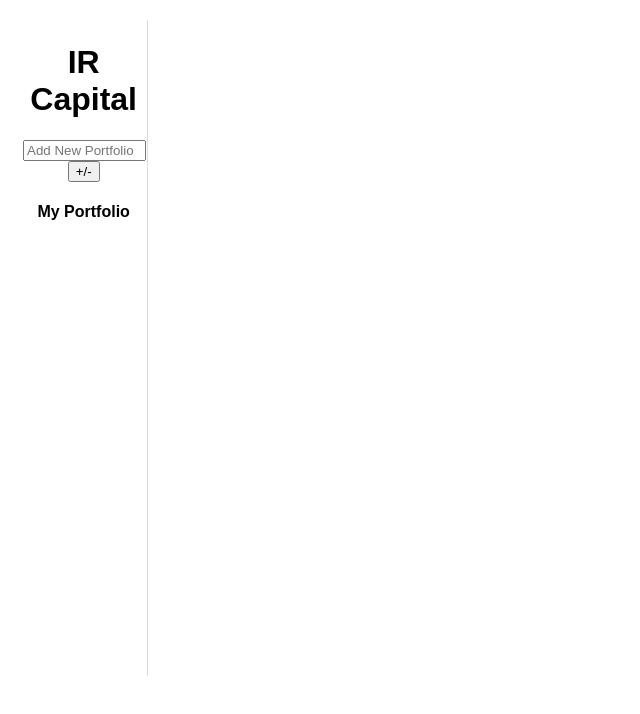
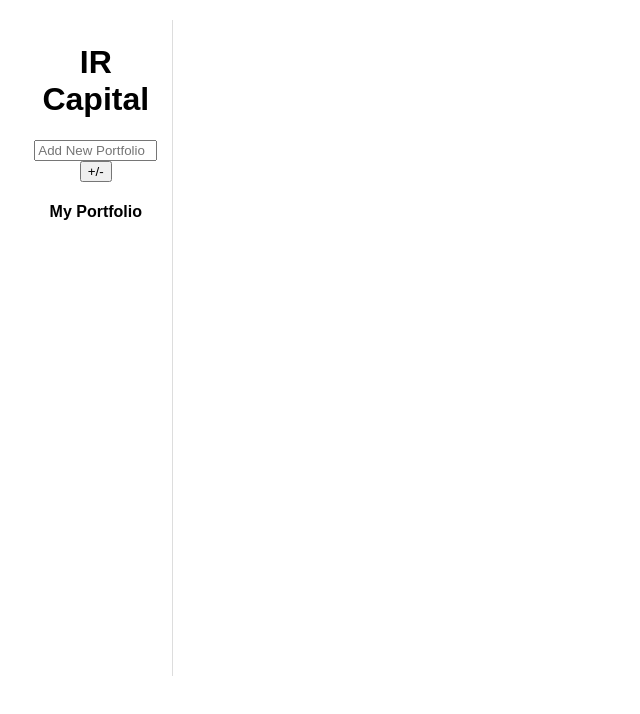
Before and after one commit to ircapital/ircapital, a plain HTML site: page index.html in a window 1280 px wide. Shown: the whole page, without its empty margins (0-640 px from the left). Drawn offline with Linux system fonts and the light colour scheme.

Commit message:
Update index.html

```diff
--- a/index.html
+++ b/index.html
@@ -14,7 +14,7 @@
 			width: 115px;
 		}
         #section1 {
-            width: 10%;
+            width: 12%;
             margin-right: 20px;
 			height: 650px;
 			overflow-y: scroll;
@@ -24,7 +24,7 @@
 			border-right: 1px solid #ddd;
         }
         #section2 {
-            width: 90%;
+            width: 88%;
             <!-- margin-top: 20px; -->
 			height: auto;
         }
```
